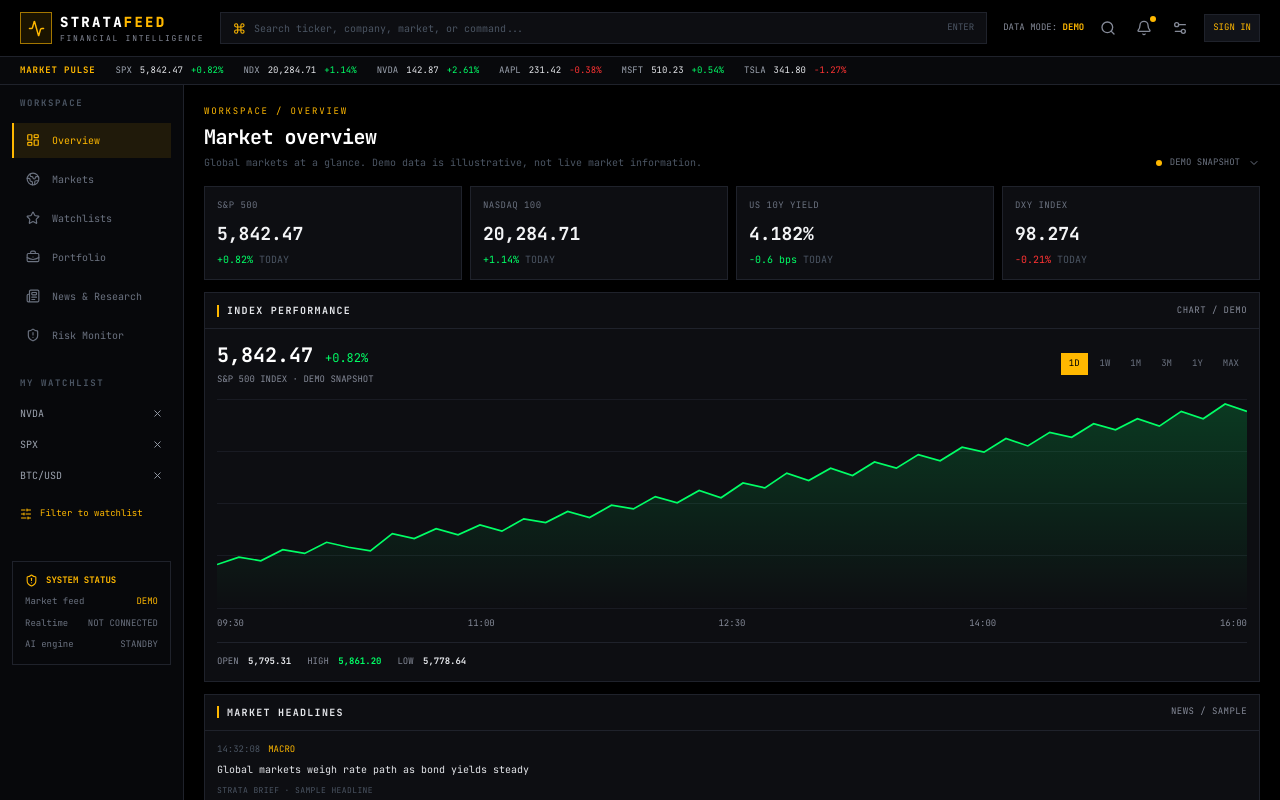
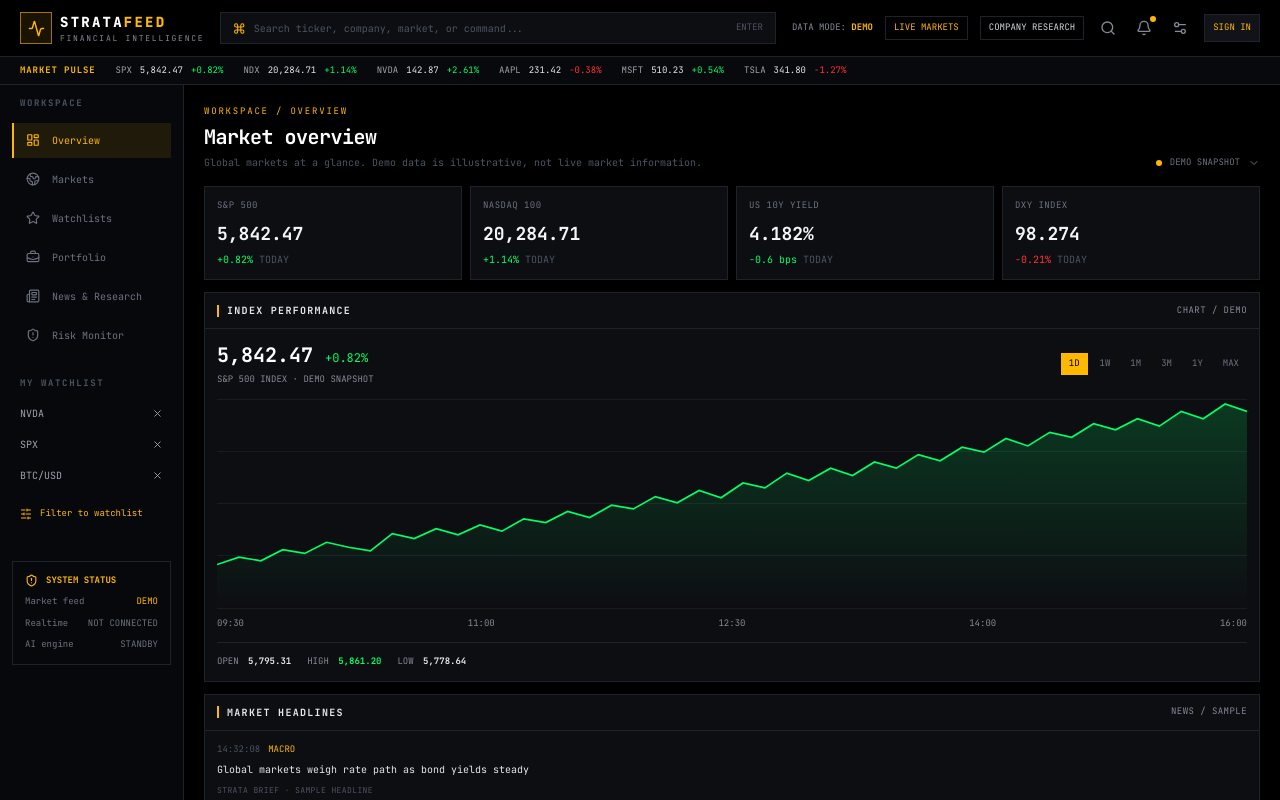
Before and after one commit to internova-tech/stratafeed, a Next.js app: page /dashboard in a window 1280 px wide. Shown: the top 800 px of the page. Built offline with nearby package versions, Linux system fonts and the light colour scheme.

Commit message:
feat: link live markets and company research from terminal

```diff
--- a/app/dashboard/page.tsx
+++ b/app/dashboard/page.tsx
@@ -116,7 +116,7 @@ export default function DashboardPage() {
           <div className="hidden h-8 flex-1 items-center border border-terminal-border bg-terminal-panel px-3 md:flex">
             <Command size={13} className="mr-2 text-terminal-amber"/><form onSubmit={submitCommand} className="flex w-full items-center"><input value={query} onChange={e=>setQuery(e.target.value)} placeholder="Search ticker, company, market, or command..." className="w-full bg-transparent text-[10px] text-white outline-none placeholder:text-gray-600"/><span className="text-[9px] text-gray-600">ENTER</span></form>
           </div>
-          <div className="ml-auto flex items-center gap-3 text-terminal-muted"><span className="hidden text-[9px] sm:inline">DATA MODE: <b className="text-terminal-amber">DEMO</b></span><button aria-label="Open command search" onClick={()=>setCommandOpen(true)} className="p-1 hover:text-terminal-amber"><Search size={16}/></button><button aria-label="Notifications" className="relative p-1 hover:text-terminal-amber"><Bell size={16}/><i className="absolute right-0 top-0 h-1.5 w-1.5 rounded-full bg-terminal-amber"/></button><button aria-label="Settings" className="p-1 hover:text-white"><Settings2 size={16}/></button><Link href="/login" aria-label="Sign in or manage account" className="flex h-7 items-center justify-center border border-terminal-border bg-terminal-surface px-2 text-[9px] text-terminal-amber hover:border-terminal-amber">SIGN IN</Link></div>
+          <div className="ml-auto flex items-center gap-3 text-terminal-muted"><span className="hidden text-[9px] sm:inline">DATA MODE: <b className="text-terminal-amber">DEMO</b></span><Link href="/markets" className="hidden border border-terminal-border px-2 py-1 text-[9px] text-terminal-amber hover:border-terminal-amber sm:inline">LIVE MARKETS</Link><Link href="/research" className="hidden border border-terminal-border px-2 py-1 text-[9px] text-gray-300 hover:border-terminal-amber hover:text-terminal-amber md:inline">COMPANY RESEARCH</Link><button aria-label="Open command search" onClick={()=>setCommandOpen(true)} className="p-1 hover:text-terminal-amber"><Search size={16}/></button><button aria-label="Notifications" className="relative p-1 hover:text-terminal-amber"><Bell size={16}/><i className="absolute right-0 top-0 h-1.5 w-1.5 rounded-full bg-terminal-amber"/></button><button aria-label="Settings" className="p-1 hover:text-white"><Settings2 size={16}/></button><Link href="/login" aria-label="Sign in or manage account" className="flex h-7 items-center justify-center border border-terminal-border bg-terminal-surface px-2 text-[9px] text-terminal-amber hover:border-terminal-amber">SIGN IN</Link></div>
         </div>
         <div className="flex h-7 items-center gap-5 overflow-hidden border-t border-terminal-border bg-[#08090c] px-3 lg:px-5">
           <span className="shrink-0 text-[9px] font-bold tracking-widest text-terminal-amber">MARKET PULSE</span>
```
